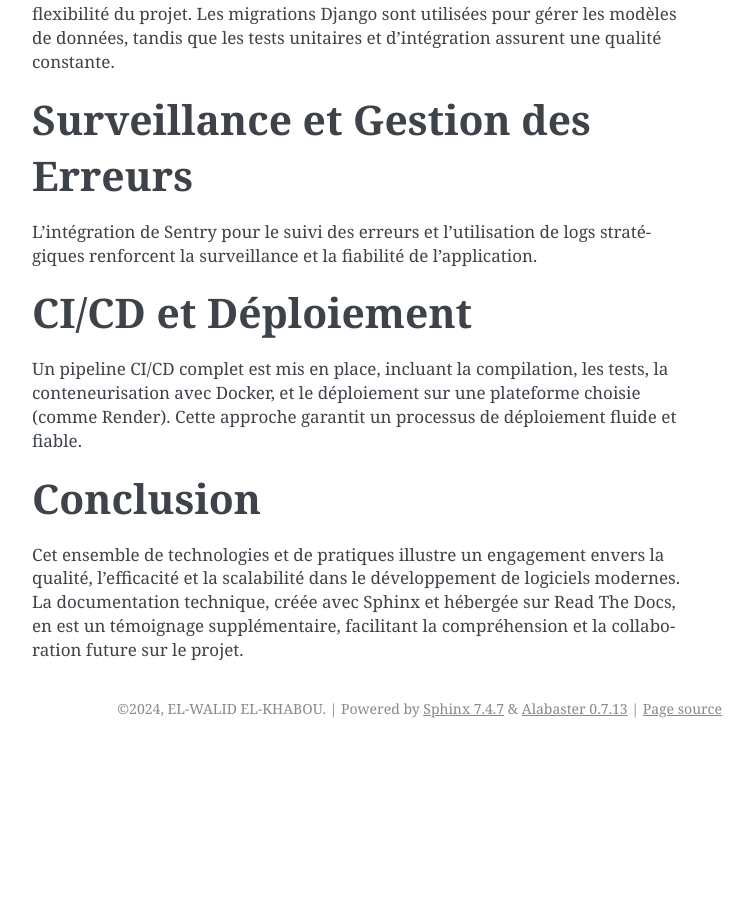
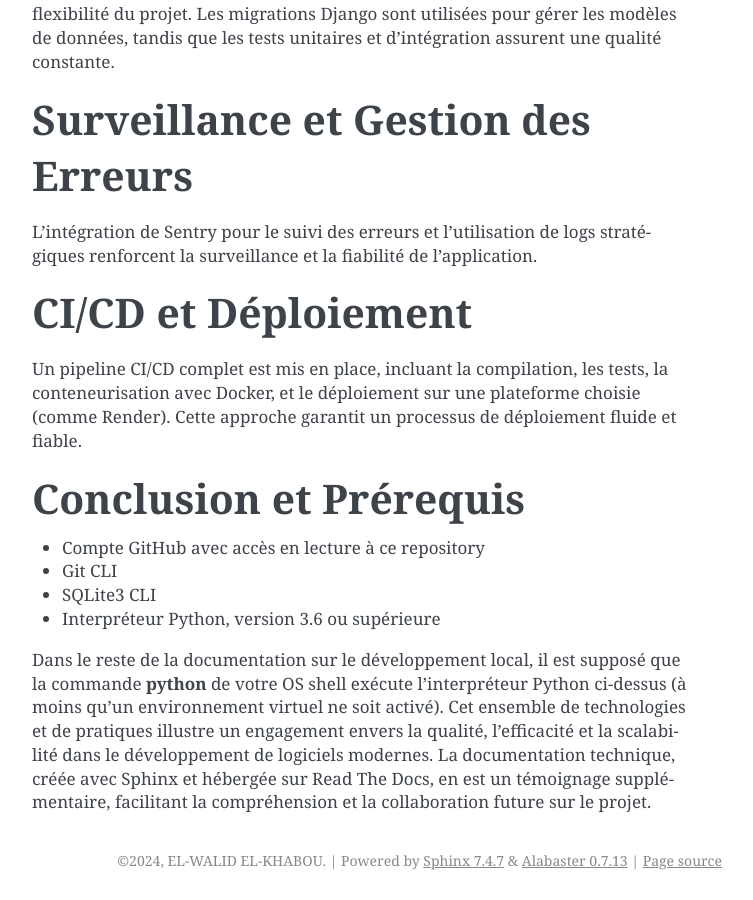
Before and after one commit to waleedos/2023_P13_mettez_a_l-echelle_une_application_Django_en_utilisant-_une_architecture_modulaire, a Sphinx documentation site: the page built from docs/source/technologies_utilisees.rst, in a window 1280 px wide and 900 px high, scrolled down 1994 px. Shown: the whole window, without its empty margins (388-1141 px from the left). Built offline with Sphinx 7.4.7, drawn with Linux system fonts in a browser that asks for light colours; pages that are not in the unit, such as notebooks, are missing from menus; before the commit the page ends 2742 px from its top, so only the background shows below that; some of the changed text lies outside the part shown.

Commit message:
Finition de la sous-page installation_python_3_11_7.rst

```diff
--- a/docs/source/technologies_utilisees.rst
+++ b/docs/source/technologies_utilisees.rst
@@ -66,6 +66,13 @@ L'intégration de Sentry pour le suivi des erreurs et l'utilisation de logs stra
 Un pipeline CI/CD complet est mis en place, incluant la compilation, les tests, la conteneurisation avec Docker, et le déploiement sur une plateforme choisie (comme Render). Cette approche garantit un processus de déploiement fluide et fiable.
 
 
-**Conclusion**
-------------
+**Conclusion et Prérequis**
+-------------------------
+
+- Compte GitHub avec accès en lecture à ce repository
+- Git CLI
+- SQLite3 CLI
+- Interpréteur Python, version 3.6 ou supérieure
+
+Dans le reste de la documentation sur le développement local, il est supposé que la commande **python** de votre OS shell exécute l'interpréteur Python ci-dessus (à moins qu'un environnement virtuel ne soit activé).
 Cet ensemble de technologies et de pratiques illustre un engagement envers la qualité, l'efficacité et la scalabilité dans le développement de logiciels modernes. La documentation technique, créée avec Sphinx et hébergée sur Read The Docs, en est un témoignage supplémentaire, facilitant la compréhension et la collaboration future sur le projet.
```
Also changed, not shown: docs/source/installation_python_3_11_7.rst (added, +72 -0 lines).
